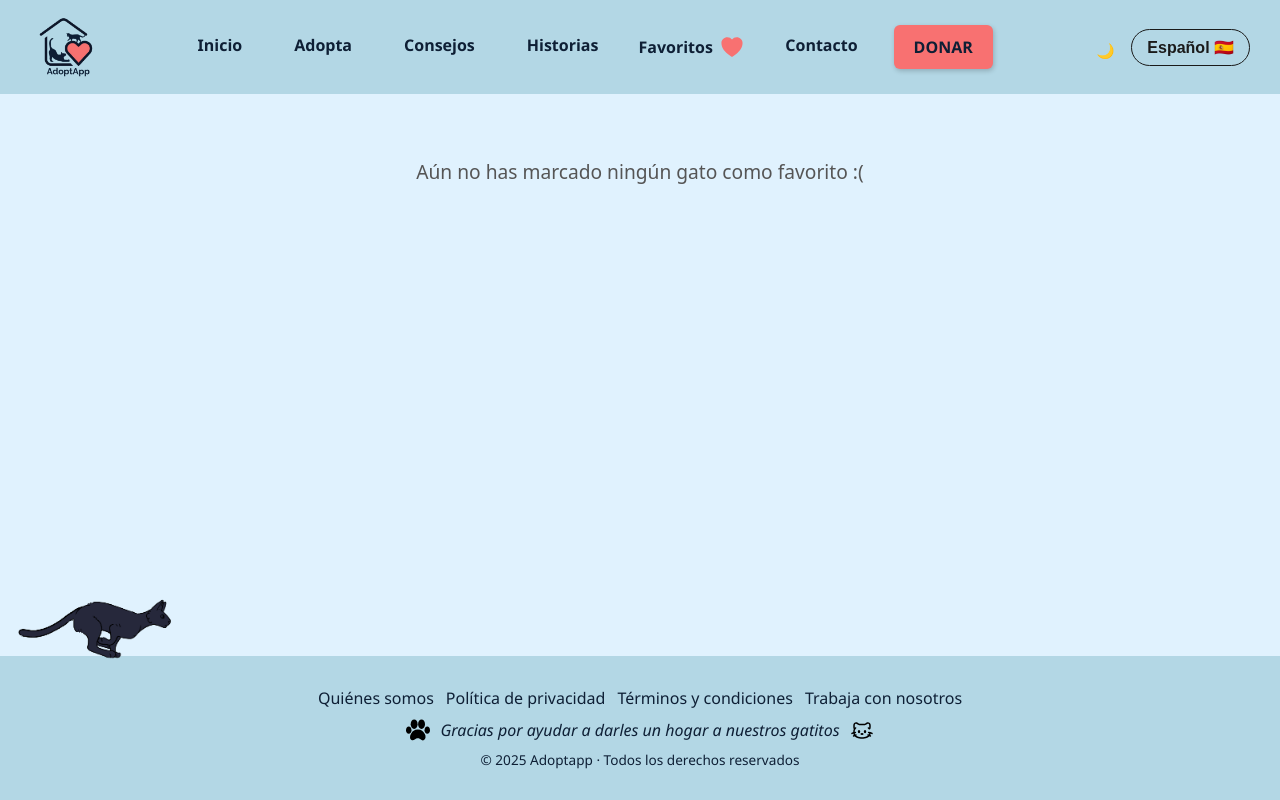
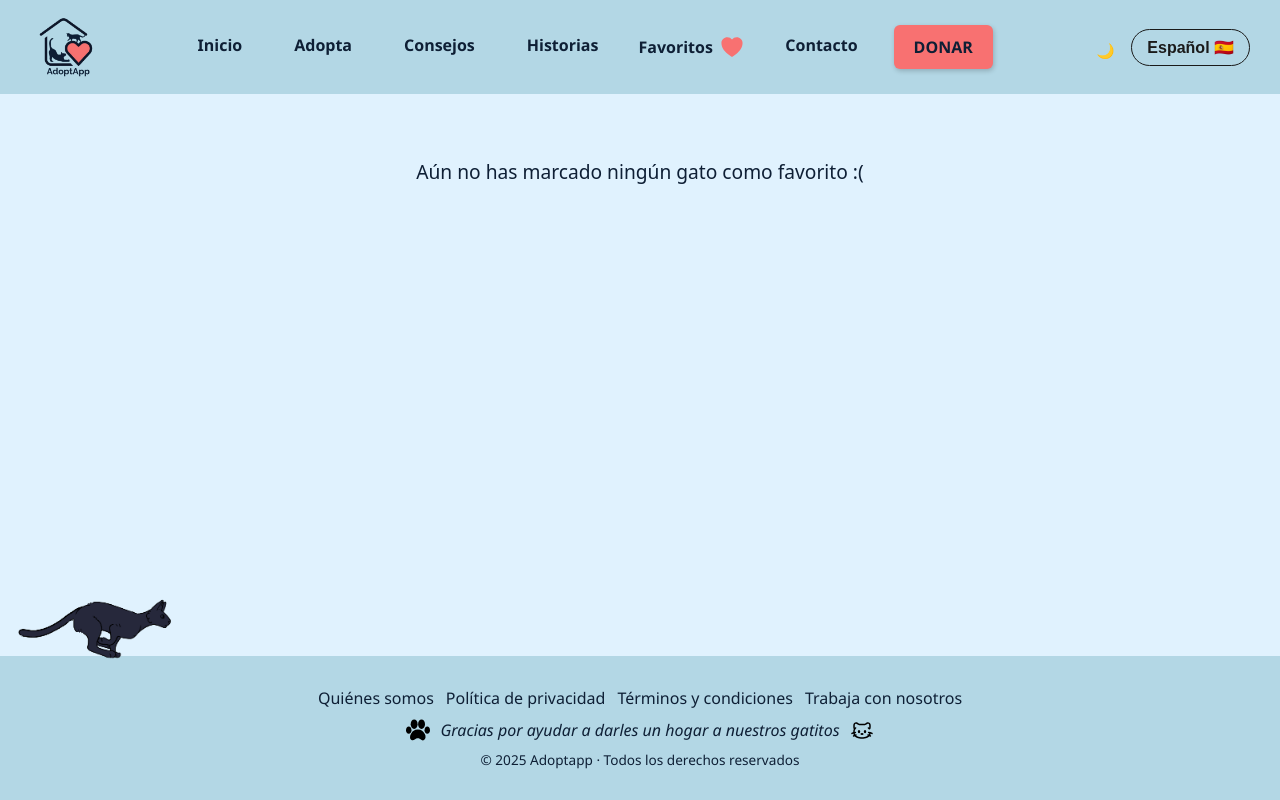
Before and after one commit to EfrenTC/adoptapp, a React (Vite) app: page /favoritos in a window 1280 px wide. Shown: the top 800 px of the page. Built offline with nearby package versions, Linux system fonts and the light colour scheme.

Commit message:
style: ajustados los estilos del mensaje de favoritos

```diff
--- a/src/components/Favoritos/Favoritos.css
+++ b/src/components/Favoritos/Favoritos.css
@@ -19,5 +19,5 @@
   text-align: center;
   margin-top: 4rem;
   font-size: 1.2rem;
-  color: #555;
+  color: var(--link-color);
 }
```
